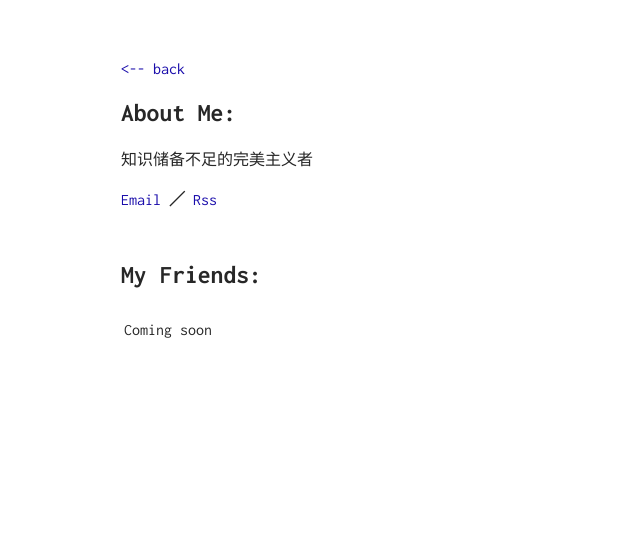
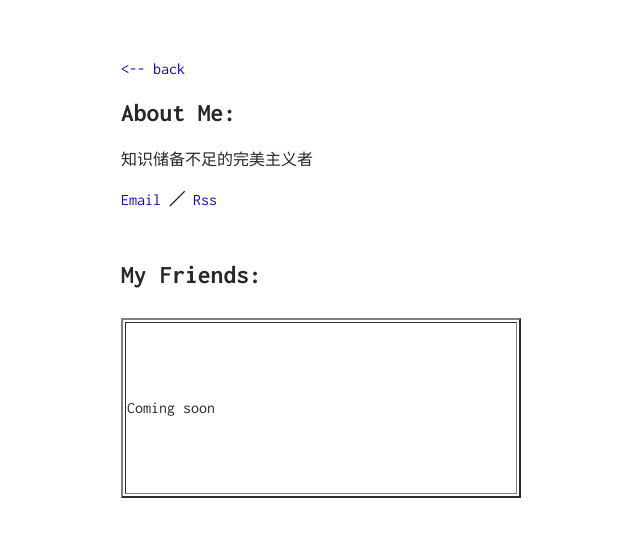
Before and after one commit to yrir/oldyuan.com, a Jekyll site: the page built from me/index.md, in a window 1280 px wide. Shown: the top 537 px of the page, without its empty margins (219-859 px from the left). Built offline with Jekyll 4.4.1, drawn with Linux system fonts in a browser that asks for light colours; Markdown is read by kramdown in place of the engine named in the settings.

Commit message:
Update about.html

```diff
--- a/_layouts/about.html
+++ b/_layouts/about.html
@@ -11,7 +11,7 @@ layout: default
 <br>
     <h1 class="about__title">My Friends:</h1>
 <br>
-<table>
+<table width="400" border="2" height="180">
 <tr>
     <td>Coming soon</td>
 </tr>
```
